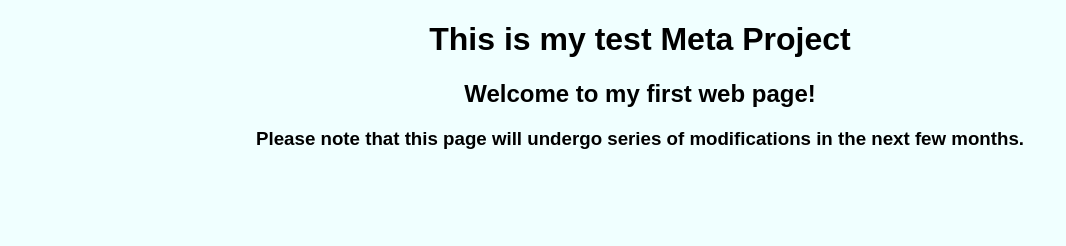
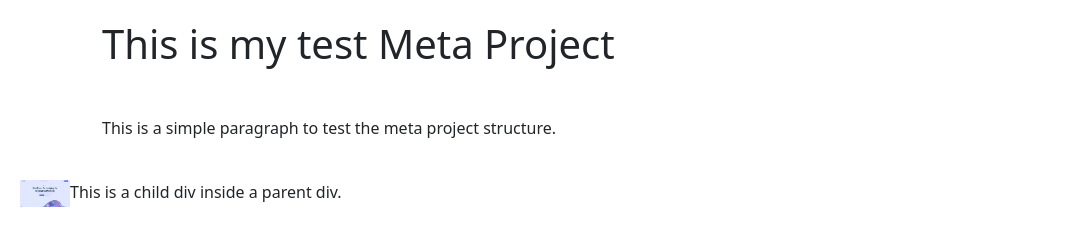
Before and after one commit to Cudderfelix/meta_project, a plain HTML site: page index.html in a window 1280 px wide. Shown: the whole page, without its empty margins (0-1066 px from the left). Drawn offline with nearby package versions, Linux system fonts and the light colour scheme.

Commit message:
minor changes

```diff
--- a/index.html
+++ b/index.html
@@ -5,13 +5,27 @@
     <meta name="viewport" content="width=device-width, initial-scale=1.0">
     <title>Meta Test Project</title>
     <link rel="stylesheet" href="style.css">
+    <link href="https://cdn.jsdelivr.net/npm/bootstrap@5.3.8/dist/css/bootstrap.min.css" rel="stylesheet" integrity="sha384-sRIl4kxILFvY47J16cr9ZwB07vP4J8+LH7qKQnuqkuIAvNWLzeN8tE5YBujZqJLB" crossorigin="anonymous">
 </head>
 <body>
-    <div>
-    <h1>This is my test Meta Project</h1>
-    <h2>Welcome to my first web page!</h2>
-    <h3>Please note that this page will undergo series of modifications in the next few months.</h3>
+    <div class="container">
+        <div class="row">
+        <div class="col"><h1>This is my test Meta Project</h1></div>
+        </div>
+        <div class="row">
+        <div class="col">This is a simple paragraph to test the meta project structure.</div>
+        </div>
     </div>
 
+
+    </div>
+    <div class="row">
+         <div class="col">
+            <img class="child img-fluid" src="/Screen Shot 2025-12-17 at 12.18.50 PM.png" alt="random image" width="50px" height="30px">This is a child div inside a parent div.
+    </div>
+
+    </div>
+
+    <script src="https://cdn.jsdelivr.net/npm/bootstrap@5.3.8/dist/js/bootstrap.bundle.min.js" integrity="sha384-FKyoEForCGlyvwx9Hj09JcYn3nv7wiPVlz7YYwJrWVcXK/BmnVDxM+D2scQbITxI" crossorigin="anonymous"></script>
 </body>
 </html>
--- a/style.css
+++ b/style.css
@@ -6,4 +6,10 @@ body{
         margin: 20px;
         align-self: center;
     }
+    .parent{
+         .child{
+        float: right;
+    }
 }
+
+    }
```
Also changed, not shown: Screen Shot 2025-12-17 at 12.18.50 PM.png (added).
